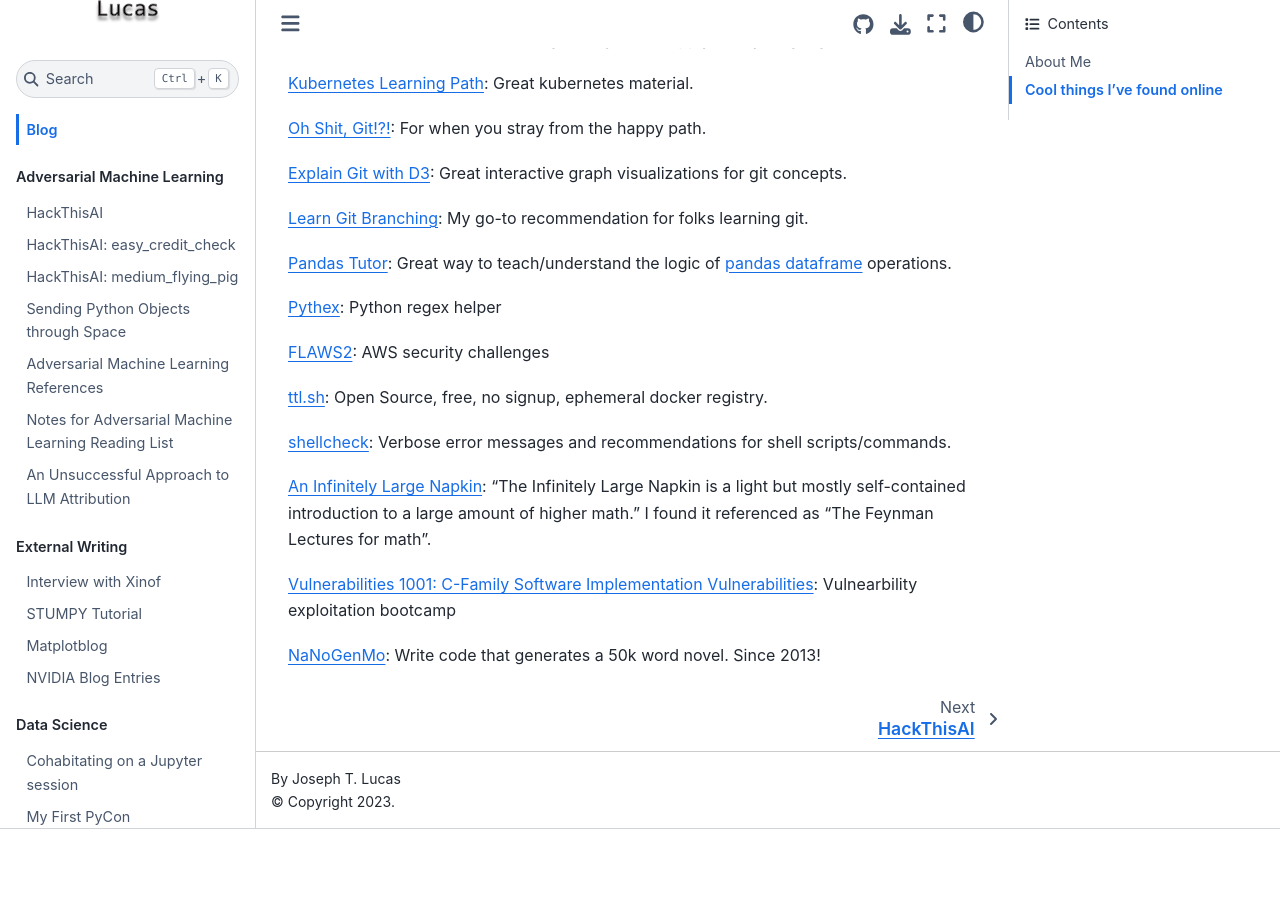
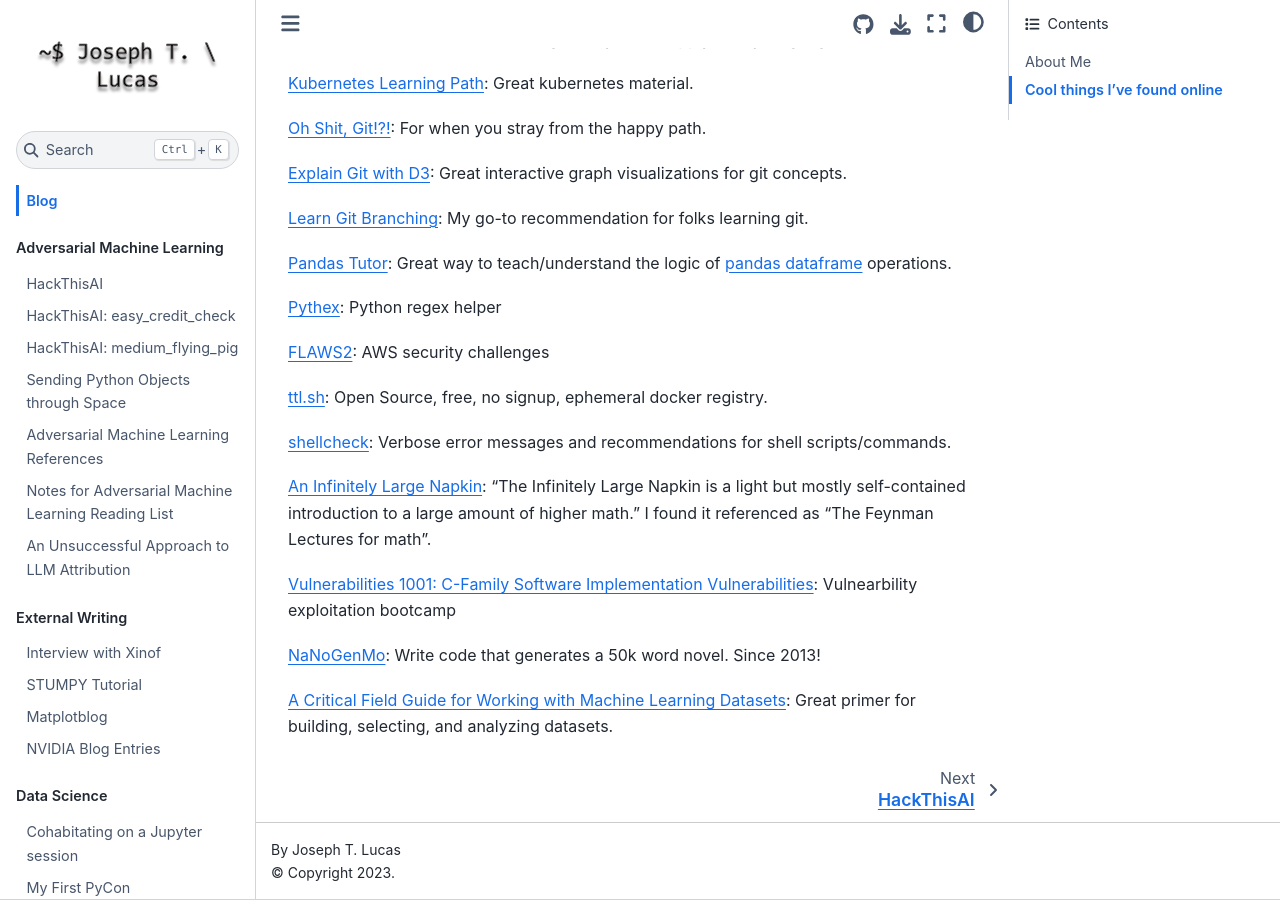
Before and after one commit to JosephTLucas/blog, a Jupyter Book: the page built from intro.md, in a window 1280 px wide and 900 px high, scrolled down 1156 px. Built offline with Jupyter Book 1.0.4 settings and Sphinx 7.4.7 and the Sphinx Book theme 1.1.4, drawn with Linux system fonts in a browser that asks for light colours; before the commit the page ends 1985 px from its top, so only the background shows below that.

Commit message:
Update intro.md

```diff
--- a/intro.md
+++ b/intro.md
@@ -60,3 +60,5 @@
 [Vulnerabilities 1001: C-Family Software Implementation Vulnerabilities](https://p.ost2.fyi/courses/course-v1:OpenSecurityTraining2+Vulns1001_C-derived+2022_v1/about): Vulnearbility exploitation bootcamp
 
 [NaNoGenMo](https://nanogenmo.github.io/): Write code that generates a 50k word novel. Since 2013!
+
+[A Critical Field Guide for Working with Machine Learning Datasets](https://knowingmachines.org/critical-field-guide): Great primer for building, selecting, and analyzing datasets.
```
